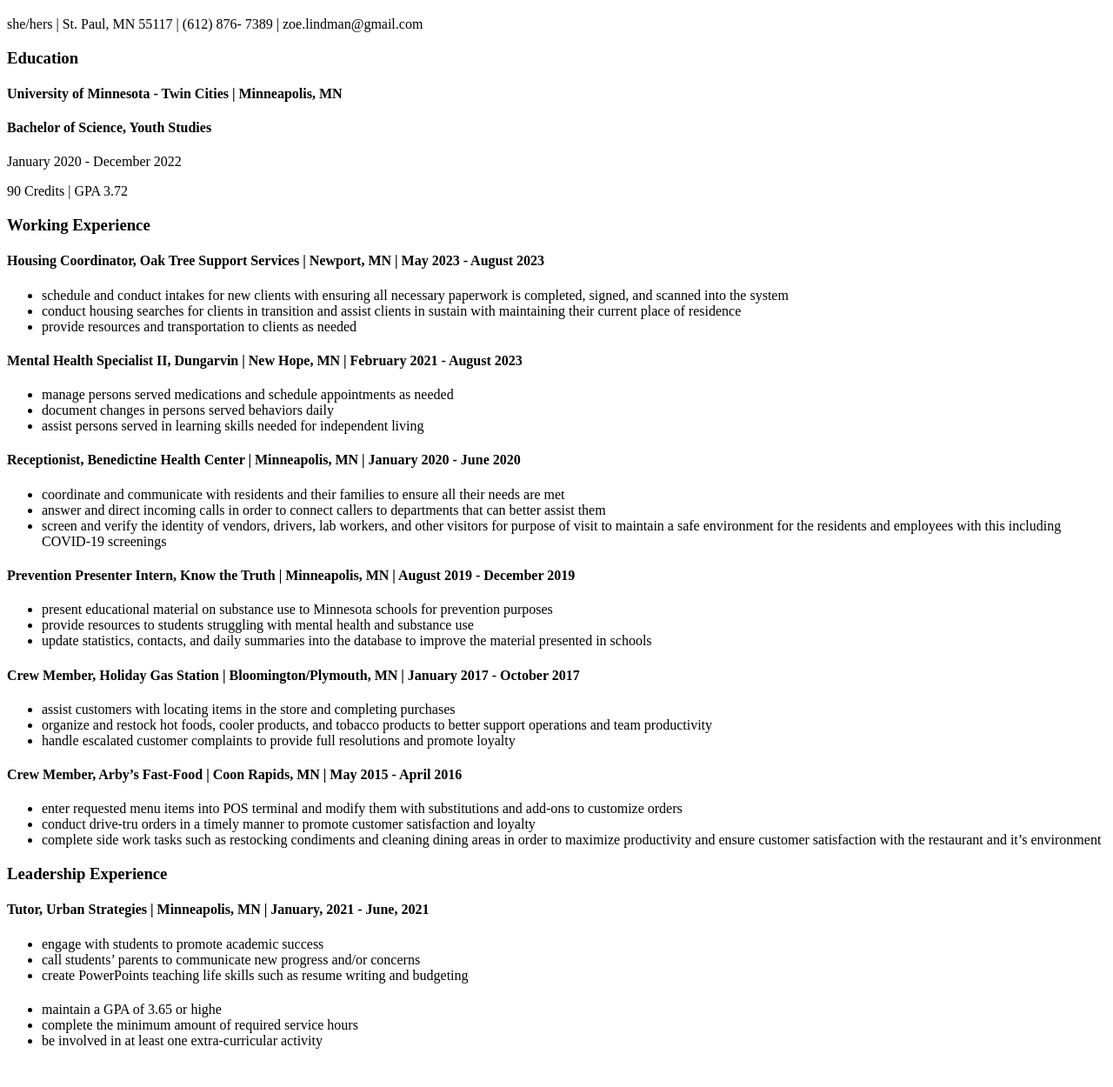
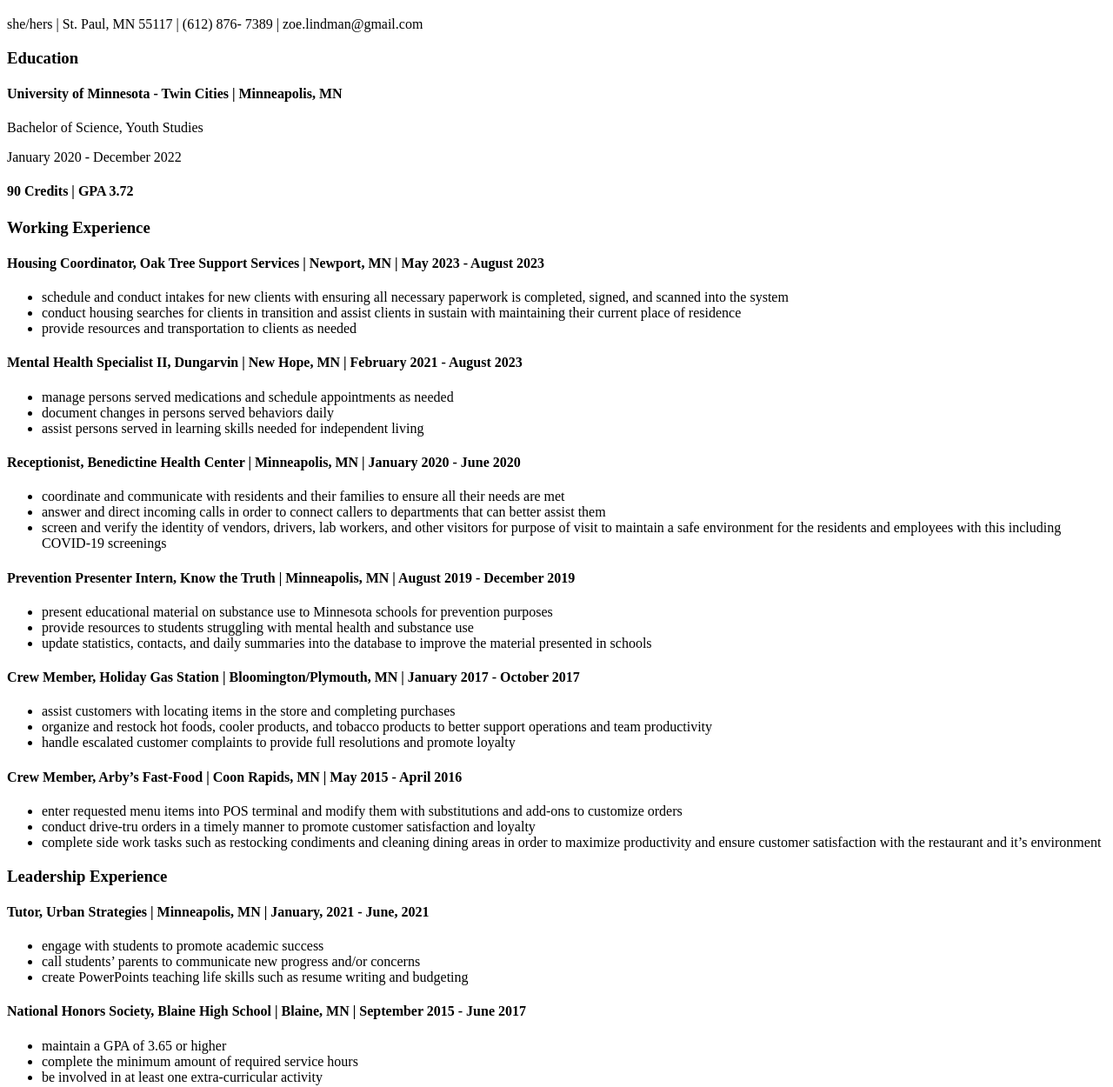
Before and after one commit to zlindman/zlindman.gethub.io, a plain HTML site: page index.html in a window 1280 px wide. Shown: the part 61-1311 px from the top of the page at 87% size. Before the commit the page ends 1283 px from the top, so only its background shows below. Drawn offline with Linux system fonts and the light colour scheme.

Commit message:
Update index.html

```diff
--- a/index.html
+++ b/index.html
@@ -16,9 +16,9 @@
     <div class="edu-header">
       <h3>Education</h3>
       <h4>University of Minnesota - Twin Cities | Minneapolis, MN</h4>
-      <h4>Bachelor of Science, Youth Studies</h4>
+      <p>Bachelor of Science, Youth Studies</p>
       <p>January 2020 - December 2022</p>
-      <p>90 Credits | GPA 3.72</p>
+      <h4>90 Credits | GPA 3.72</h4>
     </div>
 
     <div class="work-header">
@@ -69,9 +69,9 @@
         <li>call students’ parents to communicate new progress and/or concerns</li>
         <li>create PowerPoints teaching life skills such as resume writing and budgeting</li>
       </ul>
-      <h4></h4>
+      <h4>National Honors Society, Blaine High School | Blaine, MN | September 2015 - June 2017</h4>
       <ul>
-        <li>maintain a GPA of 3.65 or highe</li>
+        <li>maintain a GPA of 3.65 or higher</li>
         <li>complete the minimum amount of required service hours</li>
         <li>be involved in at least one extra-curricular activity</li>
       </ul>
```
